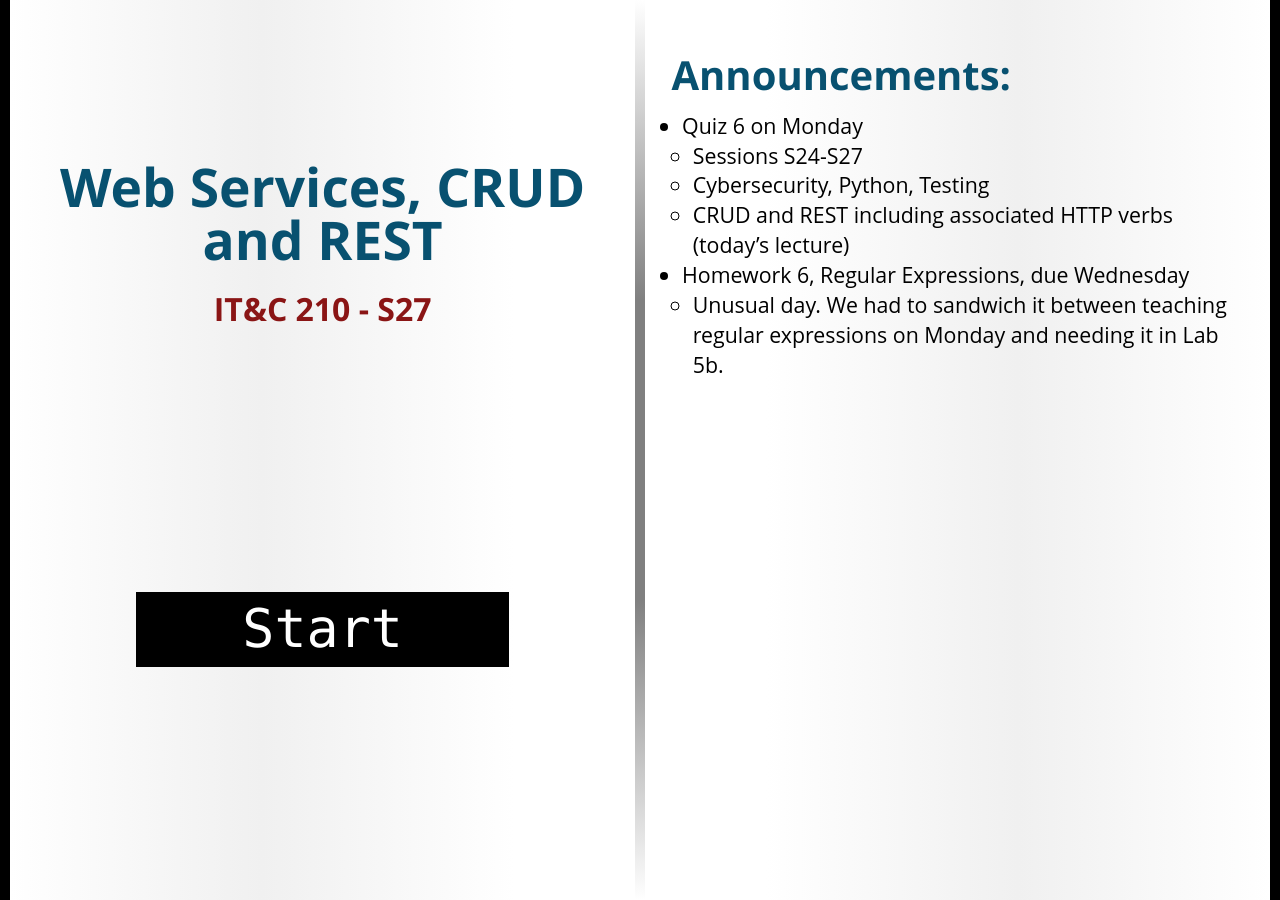
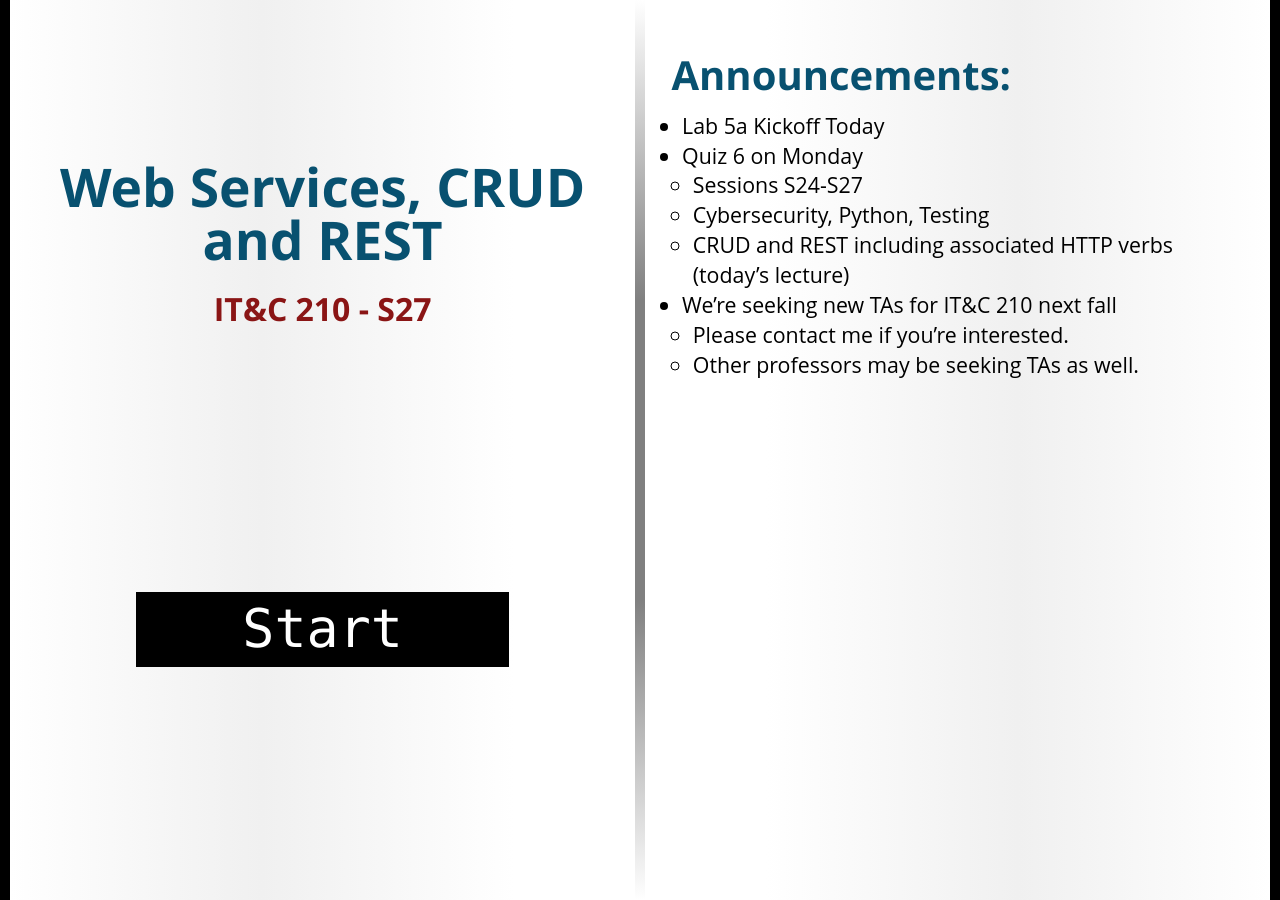
Before and after one commit to BYU-ITC-210/BYU-ITC-210.github.io, a Jekyll site: the page built from _welcome/S27.md, in a window 1280 px wide. Built offline with Jekyll 4.4.1, drawn with Linux system fonts in a browser that asks for light colours; some web fonts are replaced.

Commit message:
Welcome S27

```diff
--- a/_welcome/S27.md
+++ b/_welcome/S27.md
@@ -3,9 +3,11 @@ title: Web Services, CRUD and REST
 session: S27
 ---
 
+* Lab 5a Kickoff Today
 * Quiz 6 on Monday
     * Sessions S24-S27
     * Cybersecurity, Python, Testing
     * CRUD and REST including associated HTTP verbs (today's lecture)
-* Homework 6, Regular Expressions, due Wednesday
-    * Unusual day. We had to sandwich it between teaching regular expressions on Monday and needing it in Lab 5b.
+* We're seeking new TAs for IT&C 210 next fall
+    * Please contact me if you're interested.
+    * Other professors may be seeking TAs as well.
```
